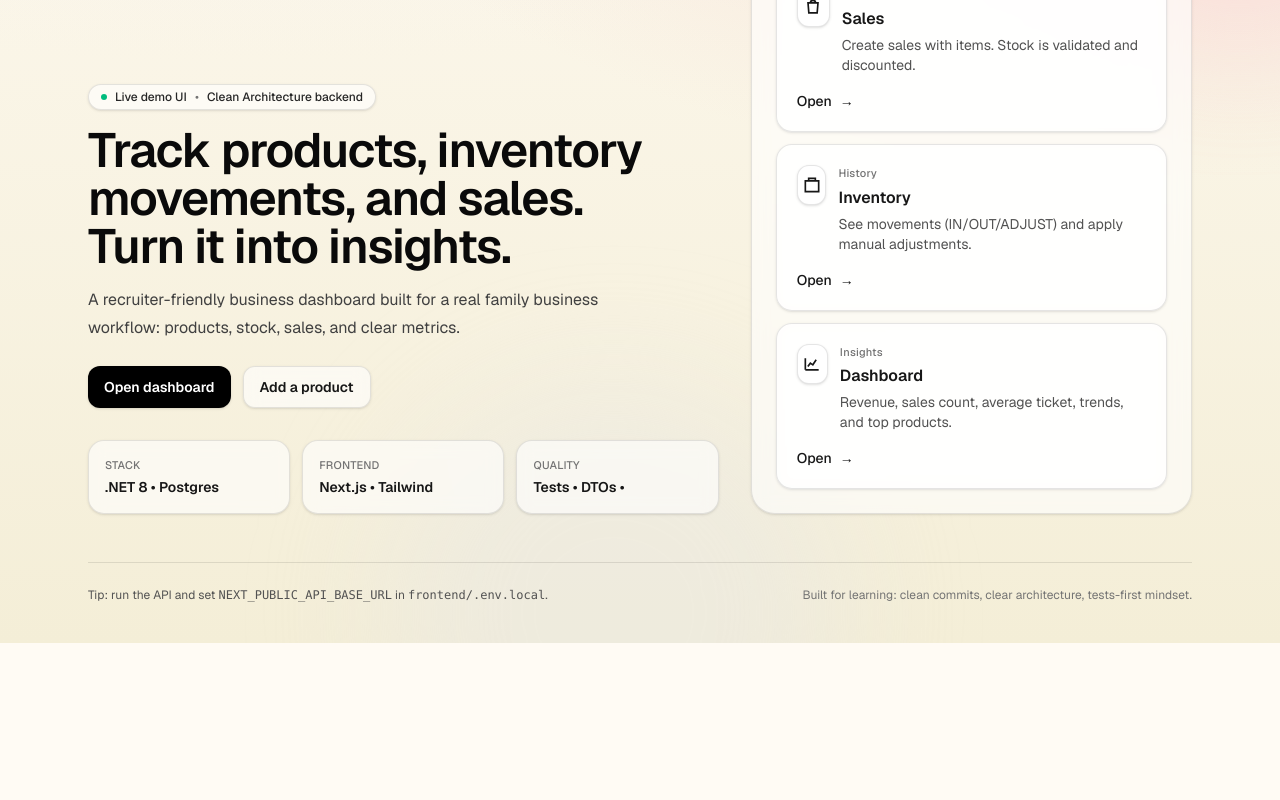
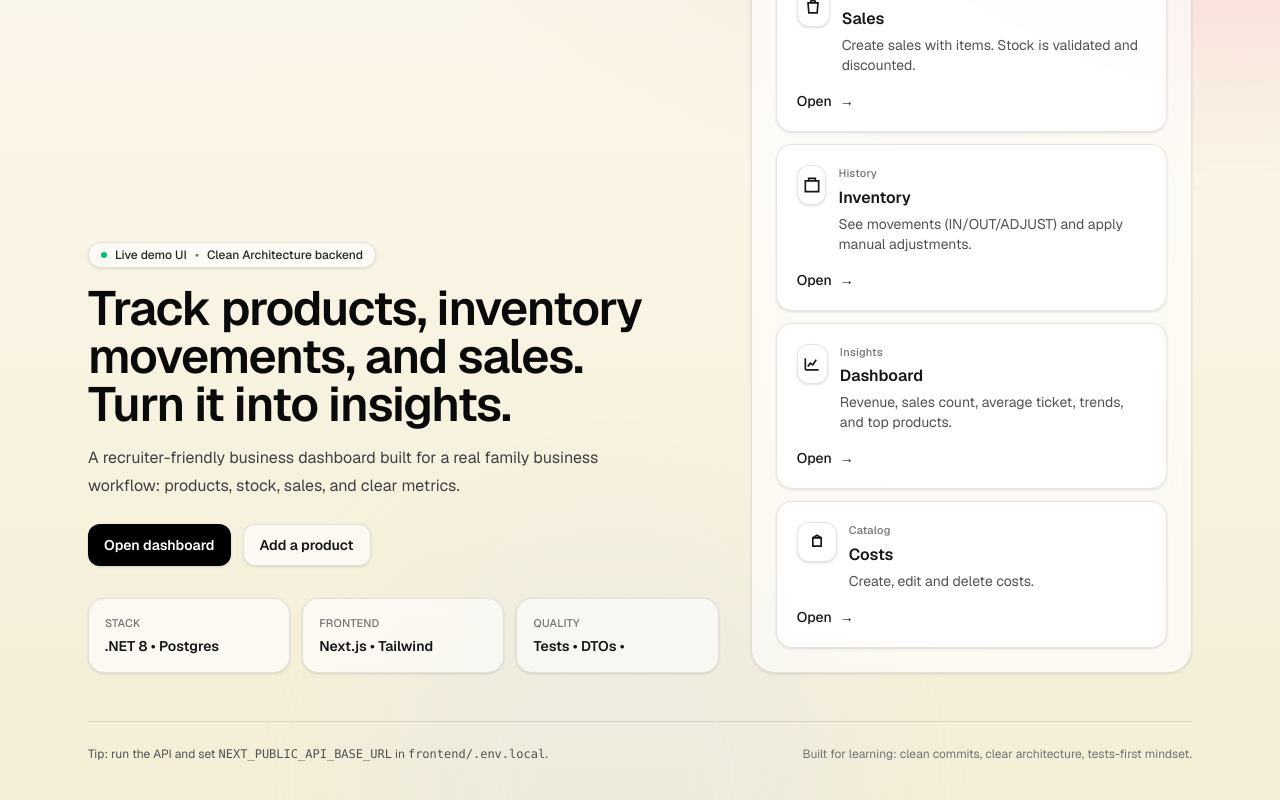
Before and after one commit to joacochifte/business-dashboard, a Next.js app in the folder frontend/: page / in a window 1280 px wide. Shown: the part 428-1228 px from the top of the page. Before the commit the page ends 1071 px from the top, so only its background shows below. Built offline with nearby package versions, Linux system fonts and the light colour scheme.

Commit message:
fix: now sales are ordered by date

```diff
--- a/frontend/app/page.tsx
+++ b/frontend/app/page.tsx
@@ -173,6 +173,18 @@ export default function HomePage() {
                     </svg>
                   }
                 />
+                <FeatureCard
+                  href="/costs"
+                  kicker="Catalog"
+                  title="Costs"
+                  description="Create, edit and delete costs."
+                  icon={
+                    <svg viewBox="0 0 24 24" className="h-5 w-5 text-neutral-900" fill="none" stroke="currentColor" strokeWidth="2">
+                      <path d="M7 7h10v10H7z" />
+                      <path d="M7 7l5-3 5 3" />
+                    </svg>
+                  }
+                />
               </div>
             </div>
           </div>
```
Also changed, not shown: 1 other file (tests, documents, lock files or other folders).
